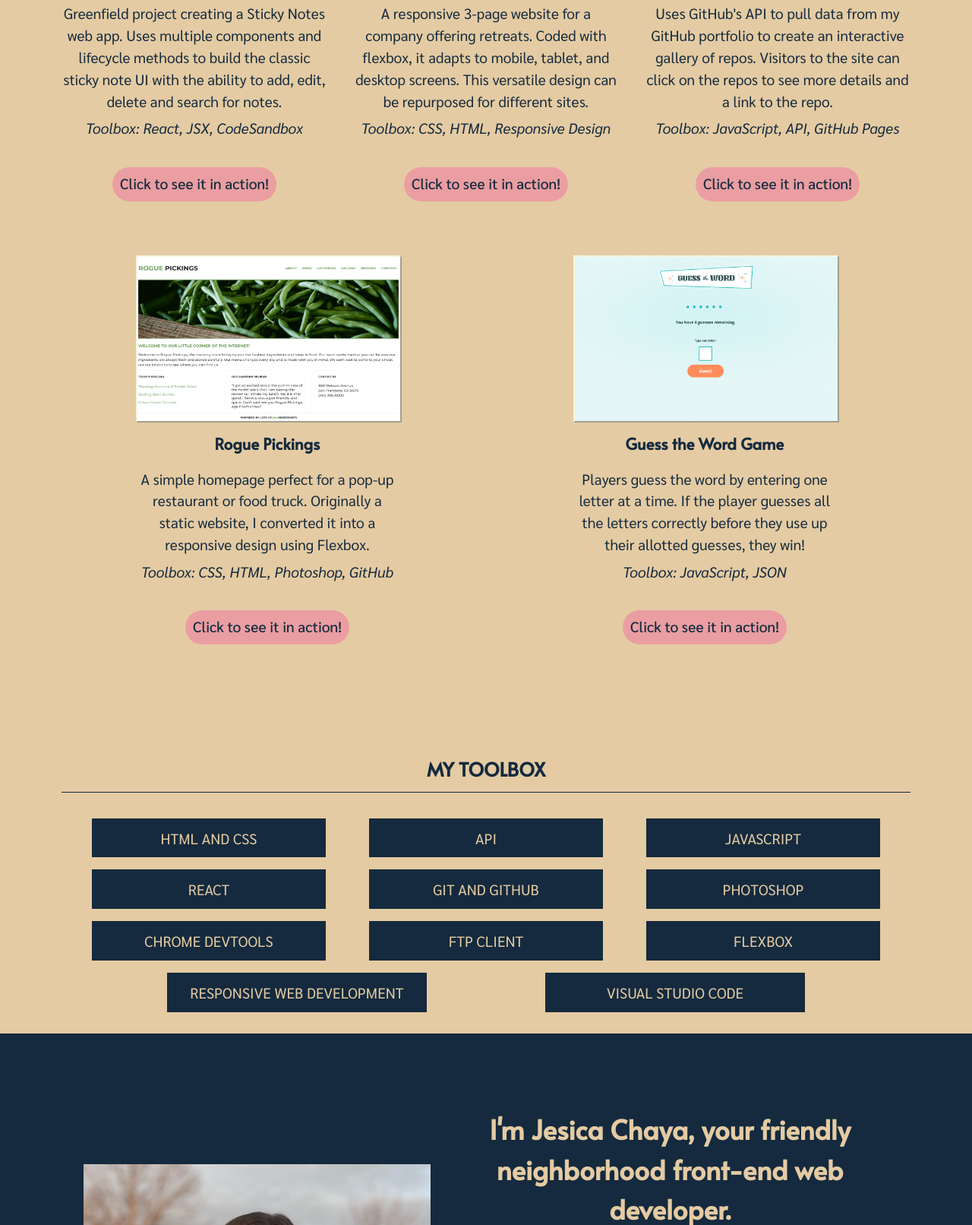
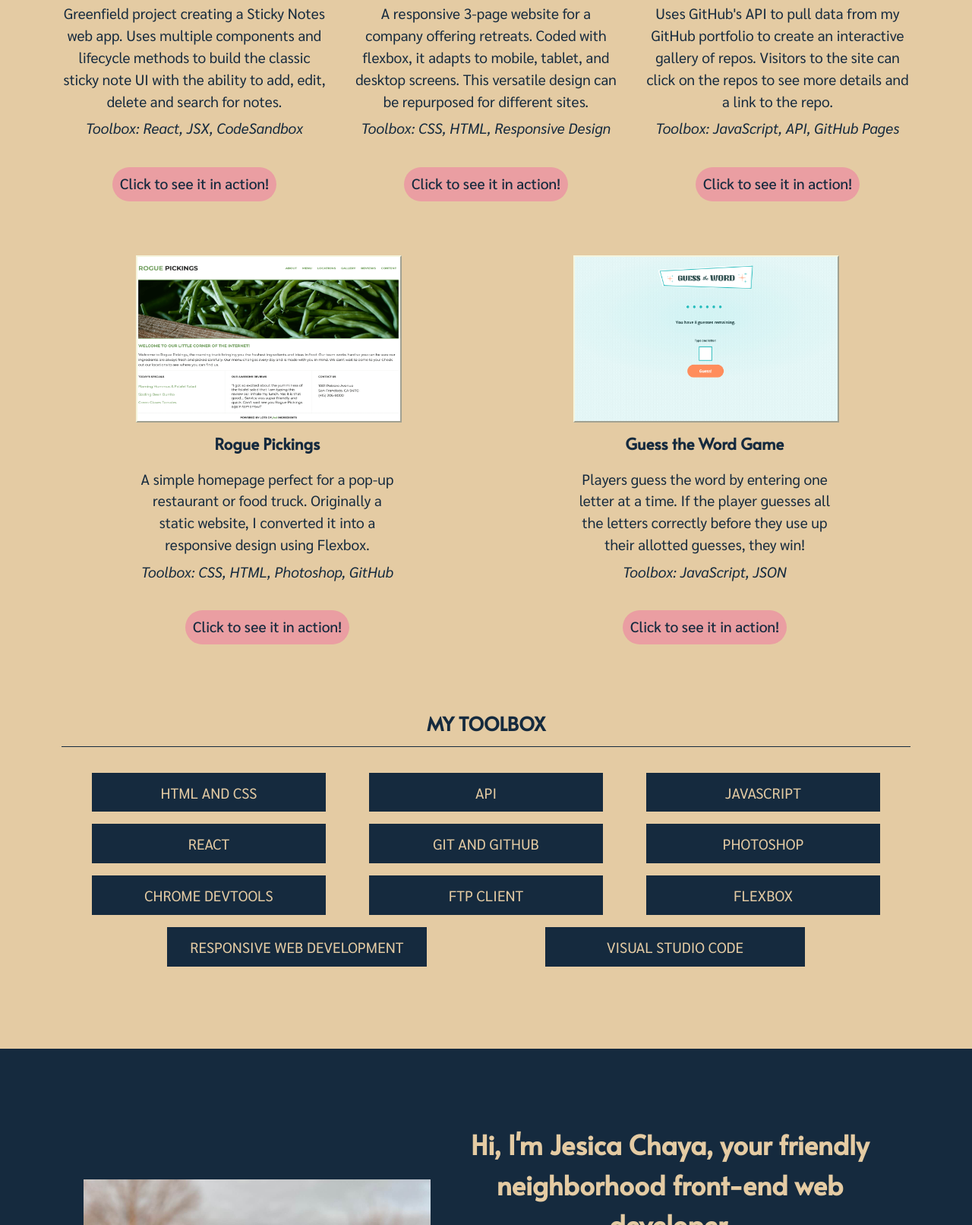
Before and after one commit to jesicachaya/portfolio-website, a website built with Parcel: page index.html in a window 1280 px wide. Shown: the part 1188-2800 px from the top of the page at 76% size. Built offline with nearby package versions, Linux system fonts and the light colour scheme.

Commit message:
Switched skills and projects section spots and adjusted margiins as needed

```diff
--- a/css/main.css
+++ b/css/main.css
@@ -156,7 +156,7 @@ footer {
 /* Header styles */
 
 header {
-  padding: 15px 0;
+  padding: 20px 0;
 }
 
 header .content-wrapper {
@@ -332,9 +332,13 @@ h1 span {
 }
 
 #work h3 {
-  margin: 80px 0px 15px 0px;
+  margin: 40px 0px 15px 0px;
   text-transform: uppercase;
   width: 100%;
+}
+
+.skills {
+  margin-bottom: 80px;
 }
 
 .skills, .projects {
@@ -360,12 +364,19 @@ h1 span {
   color: #e4cba3;
 }
 
+.projects {
+  margin-top: 40px;
+}
+
 .projects .portfolio-wrapper {
   display: flex;
   justify-content: center;
   flex-flow: row wrap;
   align-items: center;
-  margin-bottom: 20px;
+}
+
+h3 .projects-header {
+
 }
 
 .portfolio-piece {
--- a/index.html
+++ b/index.html
@@ -185,7 +185,7 @@
         </figure>
 
         <div class="about-info">
-          <h2>I'm Jesica Chaya, your friendly neighborhood front-end web developer.</h2>
+          <h2>Hi, I'm Jesica Chaya, your friendly neighborhood front-end web developer.</h2>
           <p> I had my first taste of coding in college as a double major in math and education. I really enjoyed
             the challenge of problem-solving and creating something meaningful from scratch and that stuck with me! But
             first I dipped my toes into a few different careers. After all, variety is the spice of life, no?! My resume
```
